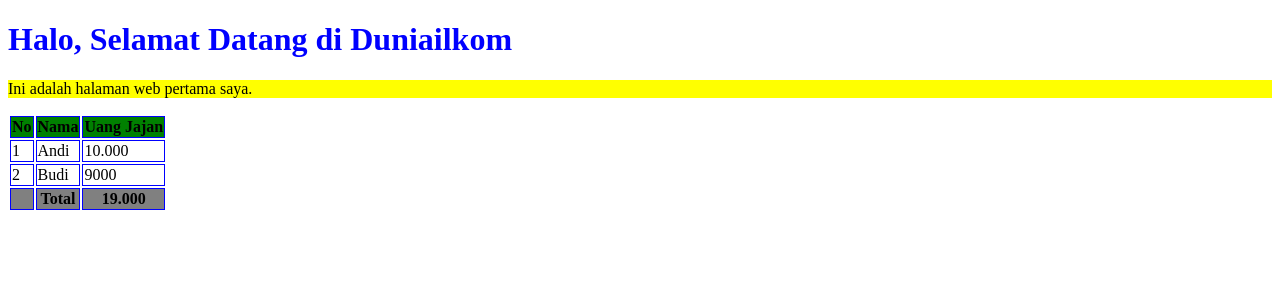
After one commit to zawaruddin/dasarWeb, a PHP site: page / in a window 1280 px wide. The commit adds this page. Shown: the top 300 px of the page. Run offline with PHP 8.4, Linux system fonts and the light colour scheme.

Commit message:
Pertemuan 02 - Praktikum 1

```diff
--- a/css/style.css
+++ b/css/style.css
@@ -19,3 +19,5 @@ table th, table td{
 #bg-foot-grey{
     background-color: grey;
 }
+
+/* Path: css/style2.css */
--- /dev/null
+++ b/index.html
@@ -0,0 +1,38 @@
+<!DOCTYPE html>
+<html>
+    <head>
+        <title>Halo</title>
+        <link rel="stylesheet" href="css/style.css">
+    </head>
+    <body>
+        <h1>Halo, Selamat Datang di Duniailkom</h1>
+        <p>Ini adalah halaman web pertama saya.</p>
+        <table>
+            <thead>
+                <tr class="bg-green">
+                    <th>No</th>
+                    <th>Nama</th>
+                    <th>Uang Jajan</th>
+                </tr>
+            </thead>
+            <tbody>
+                <tr>
+                    <td>1</td>
+                    <td>Andi</td>
+                    <td>10.000</td>
+                </tr>
+                <tr>
+                    <td>2</td>
+                    <td>Budi</td>
+                    <td>9000</td>
+            </tbody>
+            <tfoot>
+                <tr id="bg-foot-grey">
+                    <th></th>
+                    <th>Total</th>
+                    <th>19.000</th>
+                </tr>
+            </tfoot>
+        </table>
+    </body>
+</html>
```
